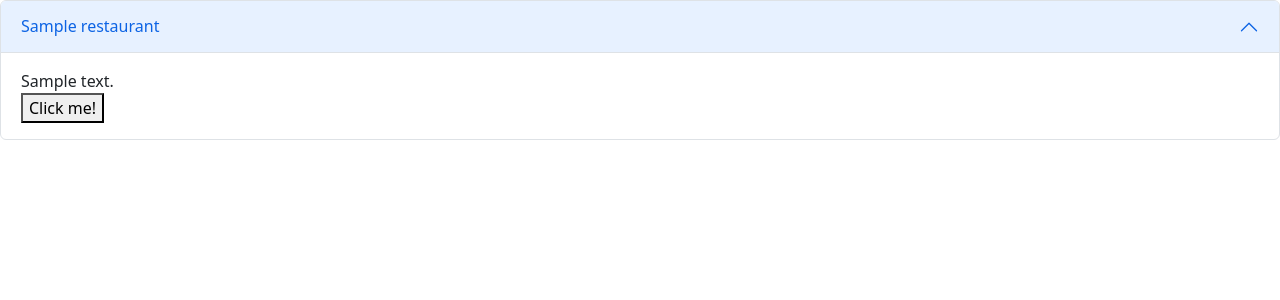
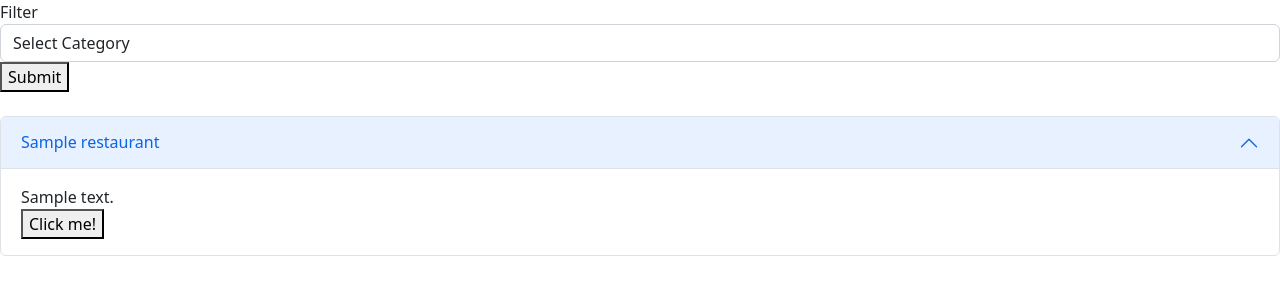
Before and after one commit to emonarrez3/ResRev, a Flask app: page /restaurants in a window 1280 px wide. Shown: the top 300 px of the page. Run offline with Flask 3, Linux system fonts and the light colour scheme; a database or web service that is not in the repository returns one stand-in record (values such as "Sample title").

Commit message:
Added filter

```diff
--- a/app.py
+++ b/app.py
@@ -12,6 +12,5 @@ app.register_blueprint(reservation)
 CORS(app)
 
 @app.route("/")
-@app.route("/home")
 def home():
     return render_template("./home.html")
--- a/restaurants.py
+++ b/restaurants.py
@@ -1,4 +1,4 @@
-from flask import Flask, render_template, redirect, Blueprint, url_for
+from flask import render_template, Blueprint, request
 from pymongo import MongoClient
 from flask_cors import CORS
 
@@ -15,3 +15,8 @@ res = db.restaurants
 def restaurant_list():
     arr = list(res.find({}, {"_id":0, "location":1, "hours":1, "link":1, "description":1, "name":1}))
     return render_template("./locations.html", title="locations", arr=arr)
+
+@restaurants.route("/filter_restaurants" , methods=['POST'])
+def restaurant_filter():
+    arr = list(res.find({ "category": request.form.get('filterRestaurants')}, {"_id":0, "location":1, "hours":1, "link":1, "description":1, "name":1}))
+    return render_template("./locations.html", title="locations", arr=arr)
--- a/templates/locations.html
+++ b/templates/locations.html
@@ -11,6 +11,21 @@
 
 
     <body>
+
+      <form action="{{ url_for('restaurants.restaurant_filter') }}" method="POST">
+        <div class="form-group">
+          <label for="inputState">Filter</label>
+          <select id="filterRestaurants" name="filterRestaurants"class="form-control">
+            <option selected>Select Category</option>
+            <option>mexican</option>
+            <option>fast food</option>
+            <option>oriental</option>
+          </select>
+        </div>
+        <button type="submit">Submit</button>
+      </form>
+
+      <br>
 
                 <div class="accordion" id="accordionExample">
                   {% for instance in arr %}
```
